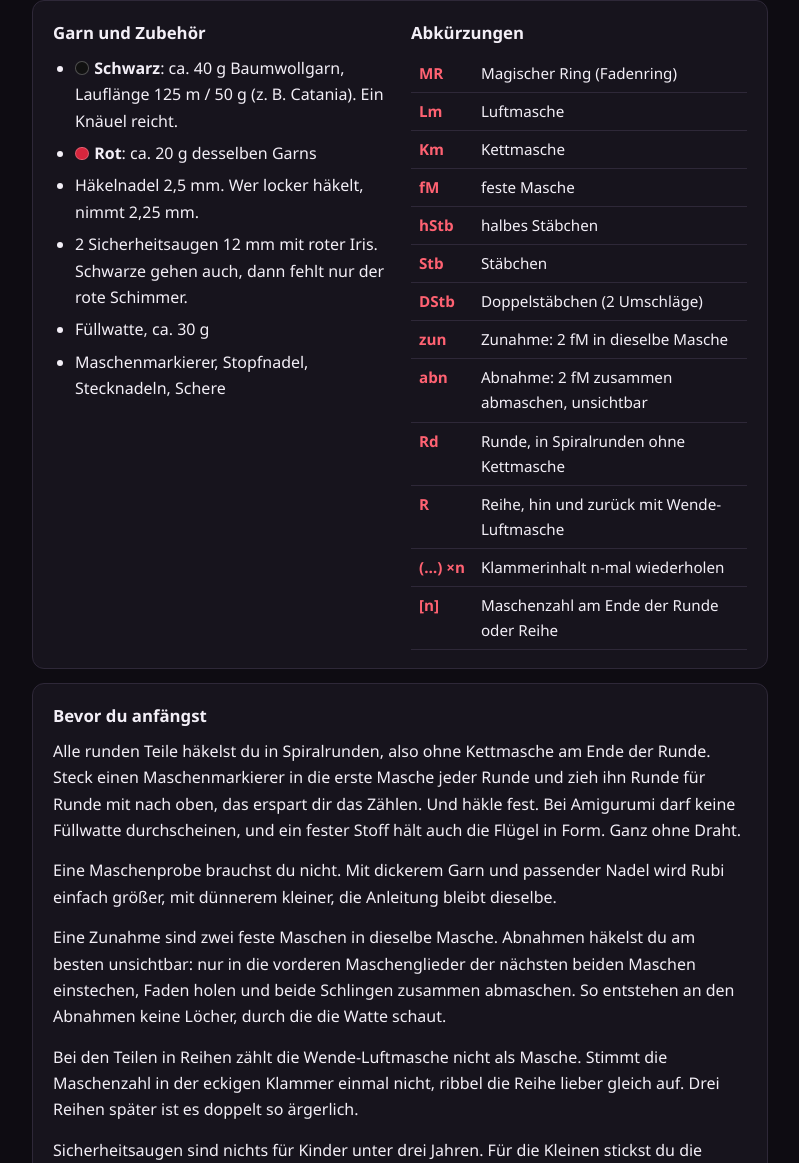
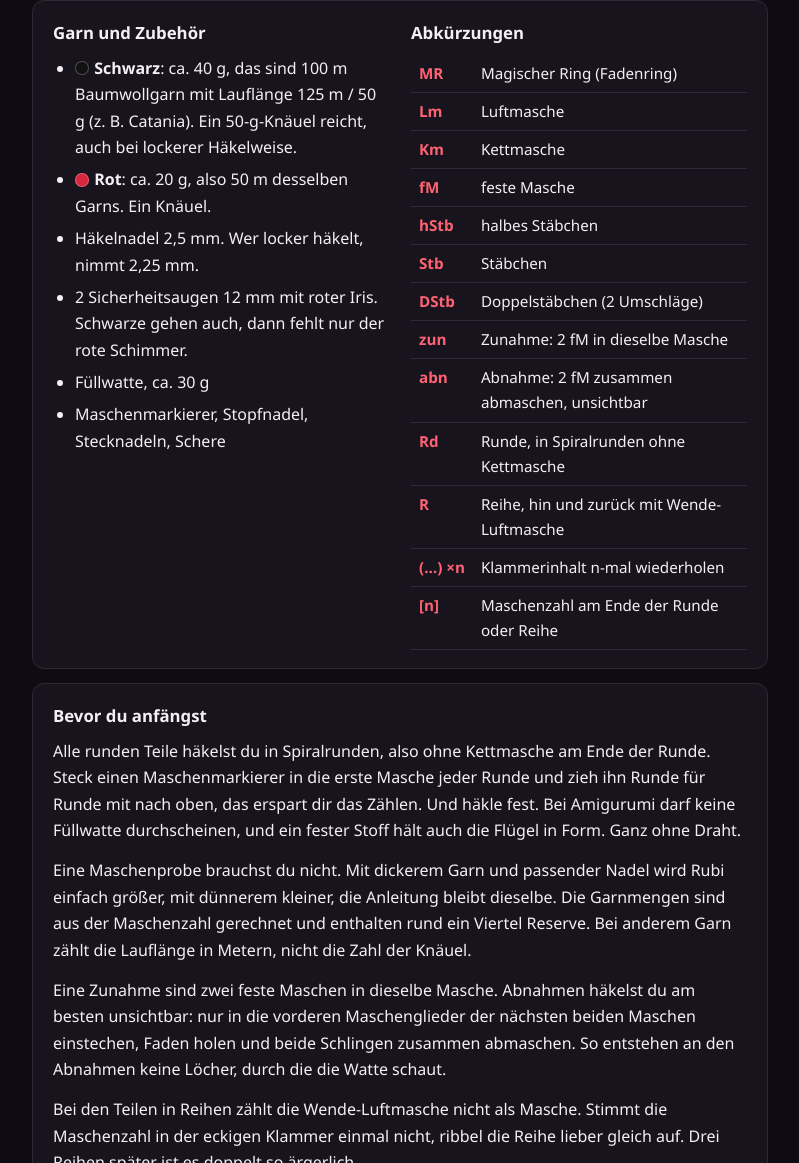
Before and after one commit to judaskokcleri-afk/judaskokcleri-afk.github.io, a plain HTML site: page fledermaus-haekelanleitung.html in a window 1280 px wide. Shown: the part 1039-2202 px from the top of the page, without its empty margins (240-1039 px from the left). Drawn offline with Linux system fonts and the light colour scheme.

Commit message:
Garnangaben präzisieren und Arbeitsregeln für Häkelanleitungen festhalten
- CLAUDE.md: verbindliche Regeln für Garnmengen (rechnen statt schätzen,
  mindestens 25 % Reserve, ganze Knäuel, Angabe in Gramm und Metern,
  Hinweis auf Farbpartie und Reserveknäuel) sowie die Form der Anleitungen
- Fledermaus Rubi: Materialangaben in Gramm und Metern, Hinweis zur Reserve;
  Rechnung: Schwarz 1562 M ≈ 66 m ≈ 30 g inkl. Nähfäden, Rot 550 M ≈ 23 m
  ≈ 11 g; angegeben bleiben 40 g und 20 g, je ein Knäuel
- PDF neu erzeugt

Co-Authored-By: Claude Fable 5.1 <noreply@anthropic.com>
Claude-Session: https://claude.ai/code/session_01GEFK8HyCxqyZqBqBC7kfB9

```diff
--- a/fledermaus-haekelanleitung.html
+++ b/fledermaus-haekelanleitung.html
@@ -149,8 +149,8 @@
     <div>
       <h3 style="margin-top:0">Garn und Zubehör</h3>
       <ul>
-        <li><span class="farbe schwarz"></span><b>Schwarz</b>: ca. 40 g Baumwollgarn, Lauflänge 125 m / 50 g (z. B. Catania). Ein Knäuel reicht.</li>
-        <li><span class="farbe rot"></span><b>Rot</b>: ca. 20 g desselben Garns</li>
+        <li><span class="farbe schwarz"></span><b>Schwarz</b>: ca. 40 g, das sind 100 m Baumwollgarn mit Lauflänge 125 m / 50 g (z. B. Catania). Ein 50-g-Knäuel reicht, auch bei lockerer Häkelweise.</li>
+        <li><span class="farbe rot"></span><b>Rot</b>: ca. 20 g, also 50 m desselben Garns. Ein Knäuel.</li>
         <li>Häkelnadel 2,5 mm. Wer locker häkelt, nimmt 2,25 mm.</li>
         <li>2 Sicherheitsaugen 12 mm mit roter Iris. Schwarze gehen auch, dann fehlt nur der rote Schimmer.</li>
         <li>Füllwatte, ca. 30 g</li>
@@ -180,7 +180,7 @@
   <div class="karte">
     <h3 style="margin-top:0">Bevor du anfängst</h3>
     <p>Alle runden Teile häkelst du in Spiralrunden, also ohne Kettmasche am Ende der Runde. Steck einen Maschenmarkierer in die erste Masche jeder Runde und zieh ihn Runde für Runde mit nach oben, das erspart dir das Zählen. Und häkle fest. Bei Amigurumi darf keine Füllwatte durchscheinen, und ein fester Stoff hält auch die Flügel in Form. Ganz ohne Draht.</p>
-    <p>Eine Maschenprobe brauchst du nicht. Mit dickerem Garn und passender Nadel wird Rubi einfach größer, mit dünnerem kleiner, die Anleitung bleibt dieselbe.</p>
+    <p>Eine Maschenprobe brauchst du nicht. Mit dickerem Garn und passender Nadel wird Rubi einfach größer, mit dünnerem kleiner, die Anleitung bleibt dieselbe. Die Garnmengen sind aus der Maschenzahl gerechnet und enthalten rund ein Viertel Reserve. Bei anderem Garn zählt die Lauflänge in Metern, nicht die Zahl der Knäuel.</p>
     <p>Eine Zunahme sind zwei feste Maschen in dieselbe Masche. Abnahmen häkelst du am besten unsichtbar: nur in die vorderen Maschenglieder der nächsten beiden Maschen einstechen, Faden holen und beide Schlingen zusammen abmaschen. So entstehen an den Abnahmen keine Löcher, durch die die Watte schaut.</p>
     <p>Bei den Teilen in Reihen zählt die Wende-Luftmasche nicht als Masche. Stimmt die Maschenzahl in der eckigen Klammer einmal nicht, ribbel die Reihe lieber gleich auf. Drei Reihen später ist es doppelt so ärgerlich.</p>
     <p>Sicherheitsaugen sind nichts für Kinder unter drei Jahren. Für die Kleinen stickst du die Augen mit schwarzem und rotem Garn auf.</p>
```
Also changed, not shown: 1 other file.
